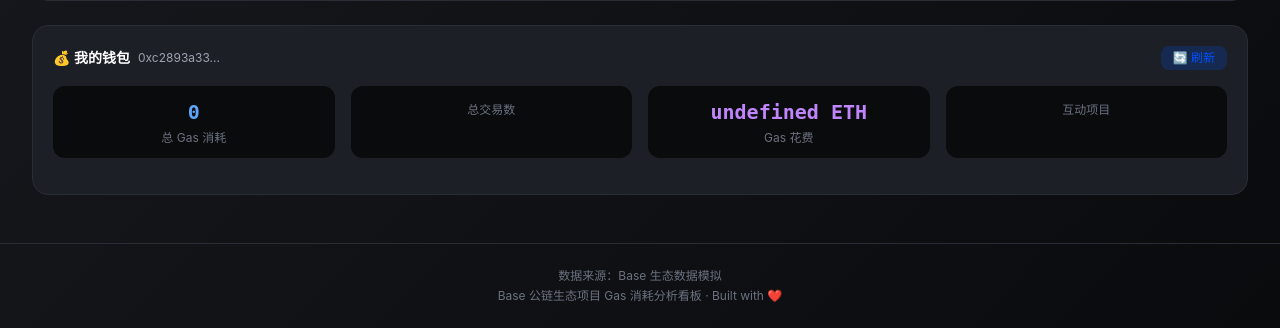
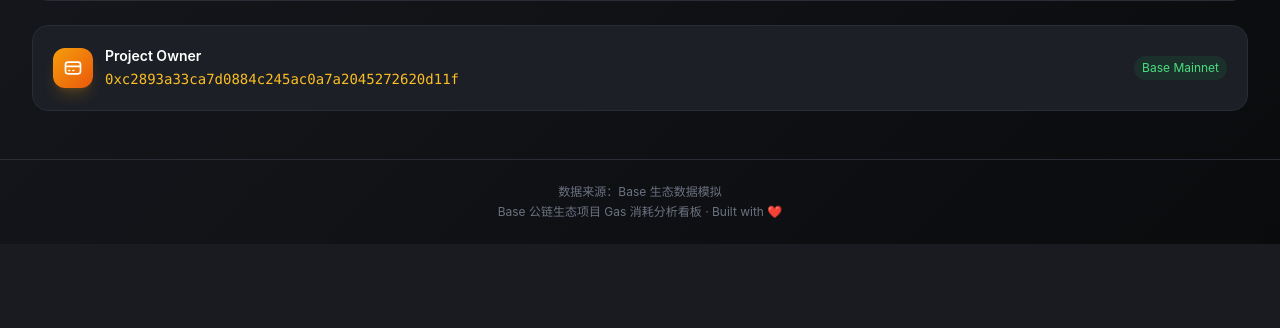
Before and after one commit to keyneszeng/base-hub, a FastAPI app: page / in a window 1280 px wide. Shown: the part 3841-4169 px from the top of the page. After the commit the page ends 4085 px from the top, so only its background shows below. Run offline with FastAPI, Linux system fonts and the light colour scheme; data that the repository does not hold is empty; some libraries are stand-ins or nearby versions.

Commit message:
fix: 项目归属改为身份标识而非钱包追踪
- 将「我的钱包」替换为「Project Owner」身份卡片
- 显示归属于 0xc2893a33ca7d0884c245ac0a7a2045272620d11f
- 可点击跳转 Basescan 验证地址
- 移除不需要的钱包追踪 API 和 Alpine 组件
- 保留 wallet.py 作为工具模块

```diff
--- a/main.py
+++ b/main.py
@@ -16,10 +16,6 @@ import database as db
 from data_fetcher import fetch_all_projects_gas_data
 from mock_data import generate_historical_gas_data, generate_aggregated_stats
 from onchain import OnChainFetcher
-from wallet import analyze_wallet
-
-# 用户钱包地址（在 .env 中配置或默认）
-USER_WALLET = os.getenv("USER_WALLET", "0xc2893a33ca7d0884c245ac0a7a2045272620d11f")
 
 load_dotenv()
 
@@ -343,21 +339,6 @@ async def get_network_stats():
     return stats
 
 
-@app.get("/api/wallet/{address}")
-async def get_wallet_stats(address: str, blocks: int = Query(100, ge=20, le=500)):
-    """获取指定钱包的 Gas 消耗分析"""
-    # 在线程中分析（可能耗时几秒）
-    loop = asyncio.get_event_loop()
-    result = await loop.run_in_executor(None, analyze_wallet, address, min(blocks, 200))
-    return result
-
-
-@app.get("/api/my-wallet")
-async def get_my_wallet():
-    """获取项目关联钱包的 Gas 分析"""
-    return await get_wallet_stats(USER_WALLET, blocks=100)
-
-
 if __name__ == "__main__":
     import uvicorn
 
--- a/templates/index.html
+++ b/templates/index.html
@@ -195,62 +195,23 @@
             </div>
         </div>
 
-        <!-- 💰 我的钱包 -->
+        <!-- 🔗 项目归属 -->
         <div class="card p-4 sm:p-5 mb-6 fade-in">
-            <div class="flex items-center justify-between mb-4">
-                <div class="flex items-center gap-2">
-                    <h3 class="text-sm font-semibold">💰 我的钱包</h3>
-                    <a :href="'https://basescan.org/address/' + walletAddress" target="_blank"
-                       class="text-xs text-gray-400 hover:text-base-blue" x-text="walletAddress.slice(0,10)+'...'"></a>
+            <div class="flex items-center justify-between">
+                <div class="flex items-center gap-3">
+                    <div class="w-10 h-10 bg-gradient-to-br from-amber-500 to-orange-600 rounded-xl flex items-center justify-center shadow-lg shadow-amber-500/20">
+                        <svg class="w-5 h-5" fill="none" stroke="currentColor" viewBox="0 0 24 24"><path stroke-linecap="round" stroke-linejoin="round" stroke-width="2" d="M3 10h18M7 15h1m4 0h1m-7 4h12a3 3 0 003-3V8a3 3 0 00-3-3H6a3 3 0 00-3 3v8a3 3 0 003 3z"/></svg>
+                    </div>
+                    <div>
+                        <p class="text-sm font-semibold">Project Owner</p>
+                        <a href="https://basescan.org/address/0xc2893a33ca7d0884c245ac0a7a2045272620d11f"
+                           target="_blank"
+                           class="text-sm text-amber-400 hover:text-amber-300 font-mono">
+                            0xc2893a33ca7d0884c245ac0a7a2045272620d11f
+                        </a>
+                    </div>
                 </div>
-                <button @click="loadWallet()" :disabled="walletLoading"
-                        class="text-xs px-3 py-1 bg-base-blue/20 hover:bg-base-blue/40 text-base-blue rounded-lg transition-colors">
-                    <span x-text="walletLoading ? '分析中...' : '🔄 刷新'"></span>
-                </button>
-            </div>
-
-            <div x-show="walletLoading" class="flex justify-center py-8">
-                <div class="loader"></div>
-            </div>
-
-            <div x-show="!walletLoading && walletData" class="grid grid-cols-2 md:grid-cols-4 gap-4 mb-4">
-                <div class="text-center p-3 rounded-xl bg-[#0A0B0D]">
-                    <p class="text-xl font-bold gas-value text-blue-400" x-text="formatNumber(walletData.total_gas_used)"></p>
-                    <p class="text-xs text-gray-500 mt-1">总 Gas 消耗</p>
-                </div>
-                <div class="text-center p-3 rounded-xl bg-[#0A0B0D]">
-                    <p class="text-xl font-bold gas-value text-emerald-400" x-text="walletData.total_tx_count"></p>
-                    <p class="text-xs text-gray-500 mt-1">总交易数</p>
-                </div>
-                <div class="text-center p-3 rounded-xl bg-[#0A0B0D]">
-                    <p class="text-xl font-bold gas-value text-purple-400" x-text="walletData.total_spent_eth + ' ETH'"></p>
-                    <p class="text-xs text-gray-500 mt-1">Gas 花费</p>
-                </div>
-                <div class="text-center p-3 rounded-xl bg-[#0A0B0D]">
-                    <p class="text-xl font-bold gas-value text-orange-400" x-text="walletData.project_count"></p>
-                    <p class="text-xs text-gray-500 mt-1">互动项目</p>
-                </div>
-            </div>
-
-            <div x-show="!walletLoading && walletData && walletData.top_projects.length > 0" class="space-y-2">
-                <p class="text-xs text-gray-500 mb-2">📋 项目互动排行</p>
-                <template x-for="(p, idx) in walletData.top_projects.slice(0, 6)" :key="p.project">
-                    <div class="flex items-center justify-between py-1.5 px-3 rounded-lg hover:bg-white/5 transition-colors">
-                        <div class="flex items-center gap-2">
-                            <span class="text-xs text-gray-500 w-5" x-text="idx+1"></span>
-                            <span class="text-sm" x-text="p.project"></span>
-                        </div>
-                        <div class="flex items-center gap-4">
-                            <span class="text-xs text-blue-400 gas-value" x-text="formatNumber(p.gas) + ' Gas'"></span>
-                            <span class="text-xs text-gray-500" x-text="p.tx_count + ' txs'"></span>
-                        </div>
-                    </div>
-                </template>
-            </div>
-
-            <div x-show="!walletLoading && walletData && walletData.total_tx_count === 0" class="text-center py-4 text-gray-500 text-sm">
-                该钱包最近暂无链上交易<br>
-                <span class="text-xs">扫描了最近 {{ walletData.blocks_scanned || 100 }} 个区块</span>
+                <span class="text-xs text-gray-500 bg-green-500/10 text-green-400 px-2 py-1 rounded-full">Base Mainnet</span>
             </div>
         </div>
     </main>
@@ -283,9 +244,6 @@
                 categoryStats: [],
                 trendRange: '近 30 天',
                 trendChart: null,
-                walletAddress: '0xc289...d11f',
-                walletData: null,
-                walletLoading: false,
 
                 statCards: {
                     gas: { label: '总 Gas 消耗', value: 0, icon: 'M13 2L3 14h9l-1 8 10-12h-9l1-8z', color: '#0052FF', bg: '#0052FF20' },
@@ -296,7 +254,6 @@
 
                 async init() {
                     await this.refreshData();
-                    this.loadWallet();  // 后台加载钱包数据（不阻塞页面）
                     setInterval(() => this.refreshData(), 300000);
                 },
 
@@ -430,19 +387,6 @@
                         notation: num >= 1e8 ? 'compact' : 'standard',
                         maximumFractionDigits: 2
                     }).format(num);
-                },
-
-                async loadWallet() {
-                    this.walletLoading = true;
-                    try {
-                        const res = await fetch('/api/my-wallet');
-                        this.walletData = await res.json();
-                        this.walletAddress = this.walletData.address || '0xc2893a33ca7d0884c245ac0a7a2045272620d11f';
-                    } catch(e) {
-                        console.error('Wallet load error:', e);
-                    } finally {
-                        this.walletLoading = false;
-                    }
                 }
             }
         }
```
